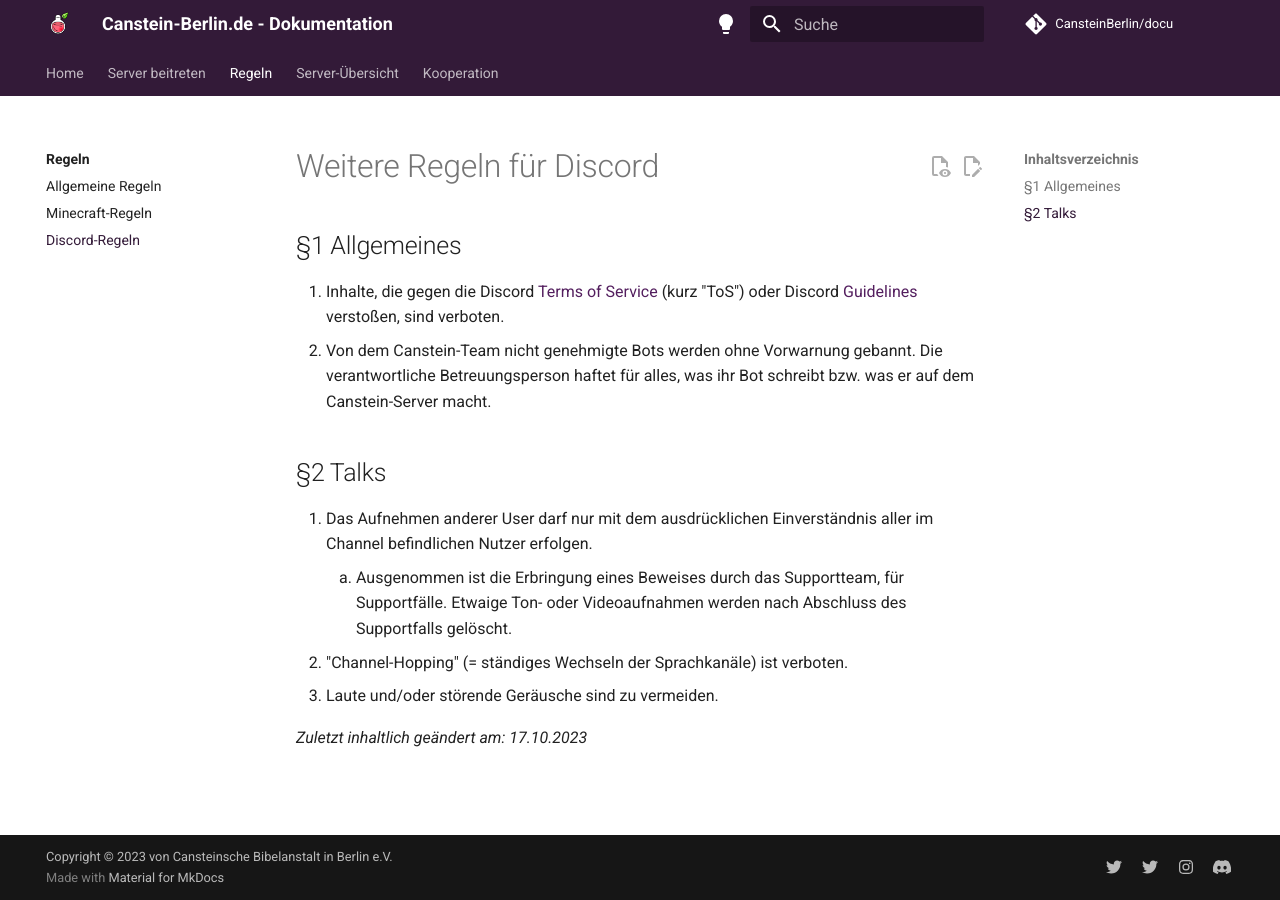
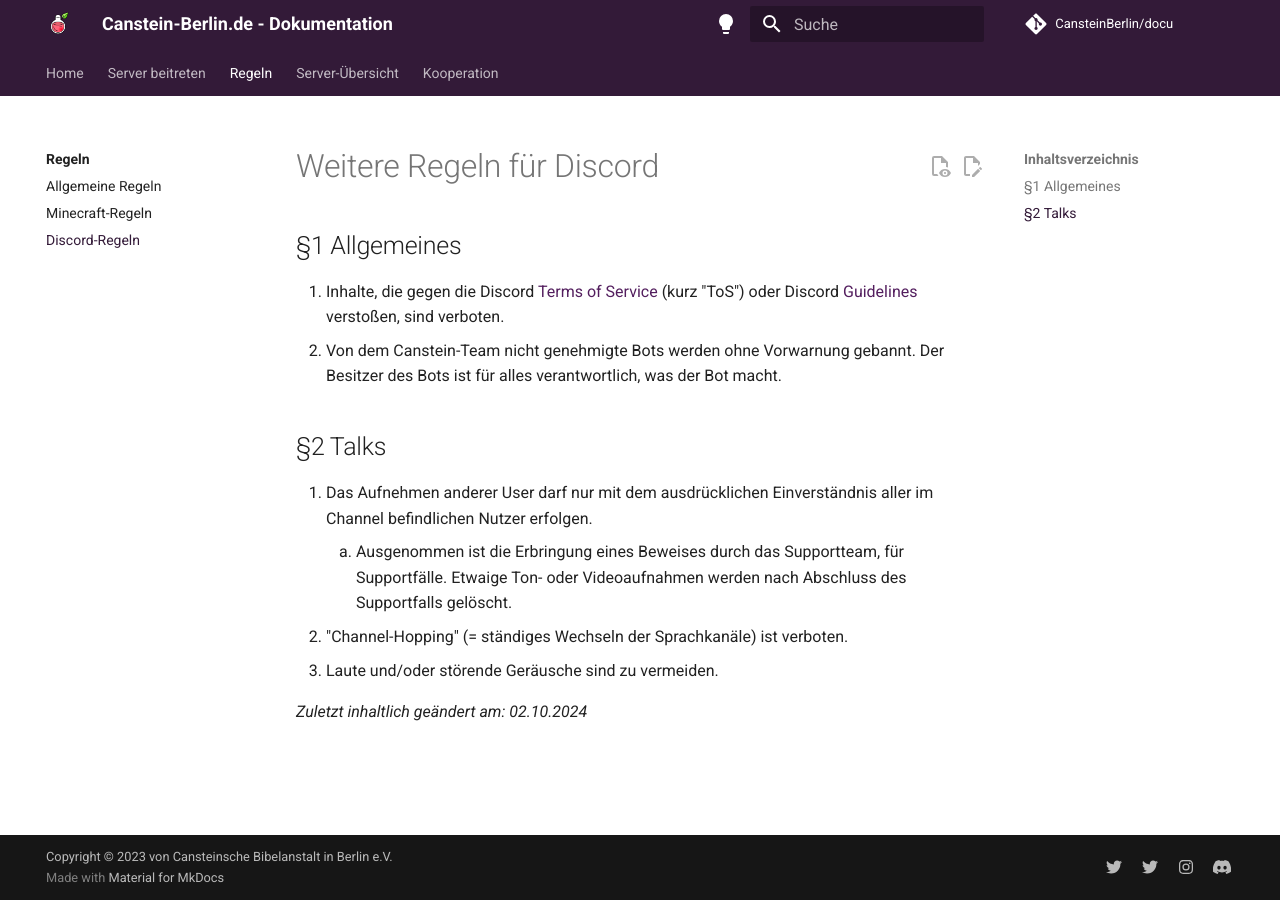
Before and after one commit to CansteinBerlin/docu, an MkDocs documentation site: the page built from docs/rules/discord.md, in a window 1280 px wide. Built offline with MkDocs 1.6.1 and Material for MkDocs 9.7.7, drawn with Linux system fonts in a browser that asks for light colours; comment, search, counter and statistics services are not loaded.

Commit message:
Change wording of rule (about Discord Bots)

```diff
--- a/docs/rules/discord.md
+++ b/docs/rules/discord.md
@@ -2,7 +2,7 @@
 
 ## §1 Allgemeines
 1. Inhalte, die gegen die Discord [Terms of Service](https://discord.com/terms) (kurz "ToS") oder Discord [Guidelines](https://discord.com/guidelines) verstoßen, sind verboten.
-2. Von dem Canstein-Team nicht genehmigte Bots werden ohne Vorwarnung gebannt. Die verantwortliche Betreuungsperson haftet für alles, was ihr Bot schreibt bzw. was er auf dem Canstein-Server macht.
+2. Von dem Canstein-Team nicht genehmigte Bots werden ohne Vorwarnung gebannt. Der Besitzer des Bots ist für alles verantwortlich, was der Bot macht.
 
 ## §2 Talks
 1. Das Aufnehmen anderer User darf nur mit dem ausdrücklichen Einverständnis aller im Channel befindlichen Nutzer erfolgen.
@@ -10,4 +10,4 @@
 2. "Channel-Hopping" (= ständiges Wechseln der Sprachkanäle) ist verboten.
 3. Laute und/oder störende Geräusche sind zu vermeiden.
 
-_Zuletzt inhaltlich geändert am: 17.10.2023_
+_Zuletzt inhaltlich geändert am: 02.10.2024_
```
